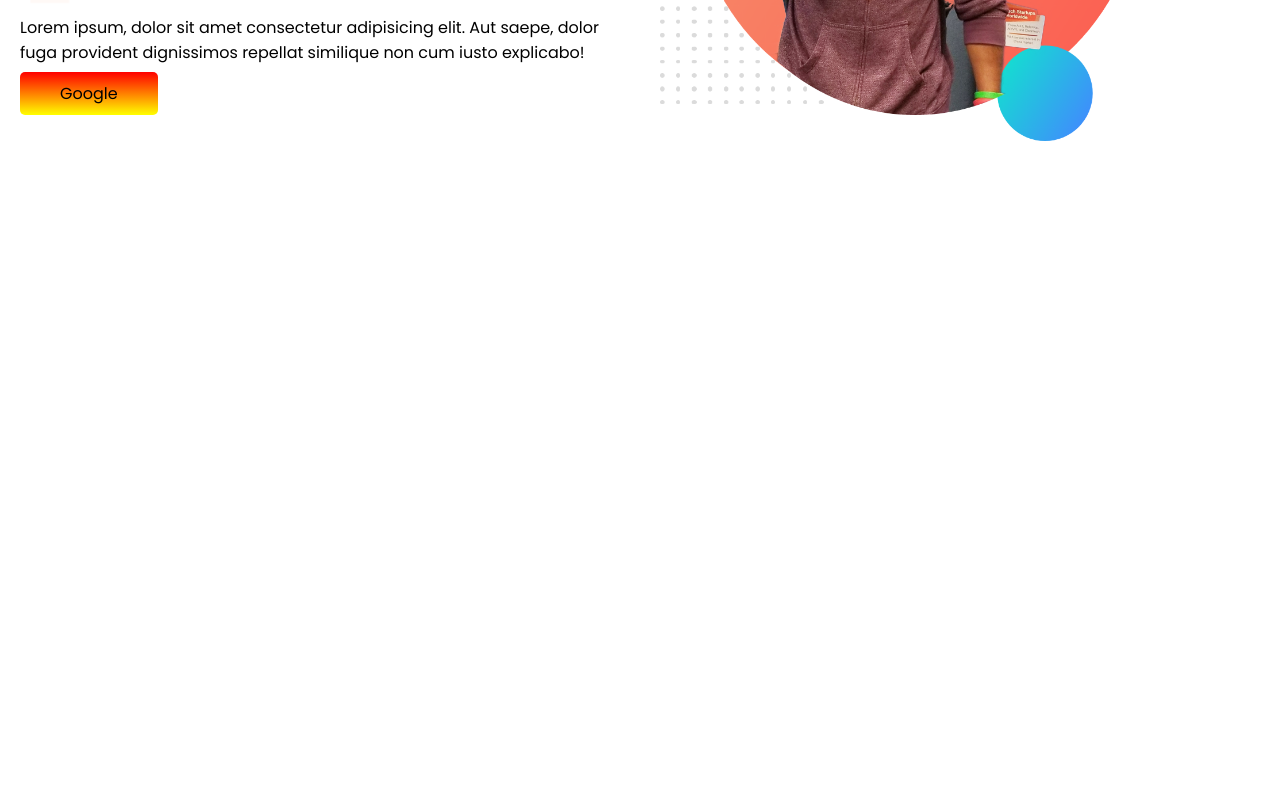
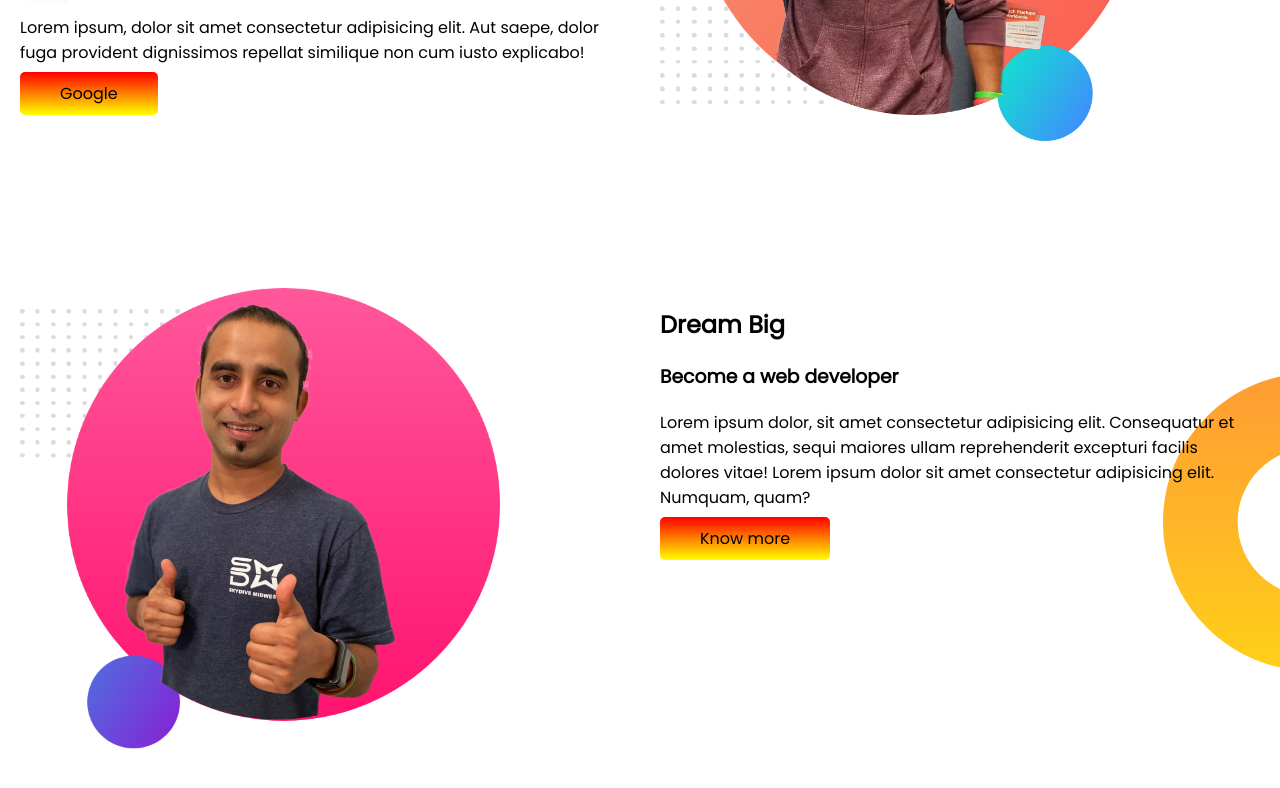
Before and after one commit to sifat-boss/try-yourself, a plain HTML site: page index.html in a window 1280 px wide. Shown: the part 356-1144 px from the top of the page. Before the commit the page ends 800 px from the top, so only its background shows below. Drawn offline with Linux system fonts and the light colour scheme; a web font is replaced by a local one.

Commit message:
commit name

```diff
--- a/index.html
+++ b/index.html
@@ -23,5 +23,15 @@
         <img src="image/jhankar.png" alt="">
        </div>
   </section>
+  <section class="dream-big">
+      <div class="half-width">
+          <img src="image/jhankar2.png" alt="">
+      </div>
+      <div  class="half-width">
+          <h2>Dream Big</h2>
+          <h3>Become a web developer</h3>
+          <p>Lorem ipsum dolor, sit amet consectetur adipisicing elit. Consequatur et amet molestias, sequi maiores ullam reprehenderit excepturi facilis dolores vitae! Lorem ipsum dolor sit amet consectetur adipisicing elit. Numquam, quam?</p>
+          <a class="link-class" target="blank" href="https://www.google.com">Know more</a>
+  </section>
 </body>
 </html>
--- a/style.css
+++ b/style.css
@@ -10,7 +10,7 @@ h1{
 }
 section{
     display: flex;
-
+   margin-bottom: 100px;
 }
 .half-width{
     width: 50%;
@@ -30,3 +30,8 @@ section{
     background-image: url(image/top-banner.png);
     background-repeat: no-repeat;
 }
+.dream-big{
+    background-image: url(image/dream-bg.png);
+    background-repeat: no-repeat;
+    background-position: right;
+}
```
